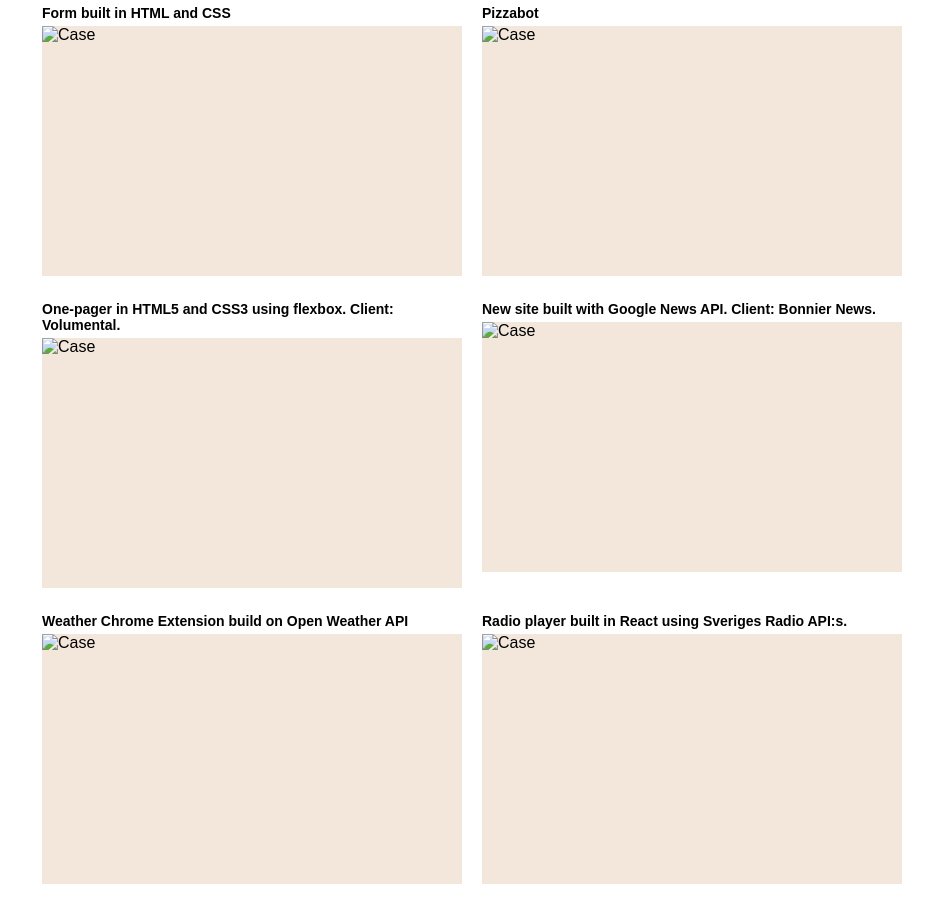
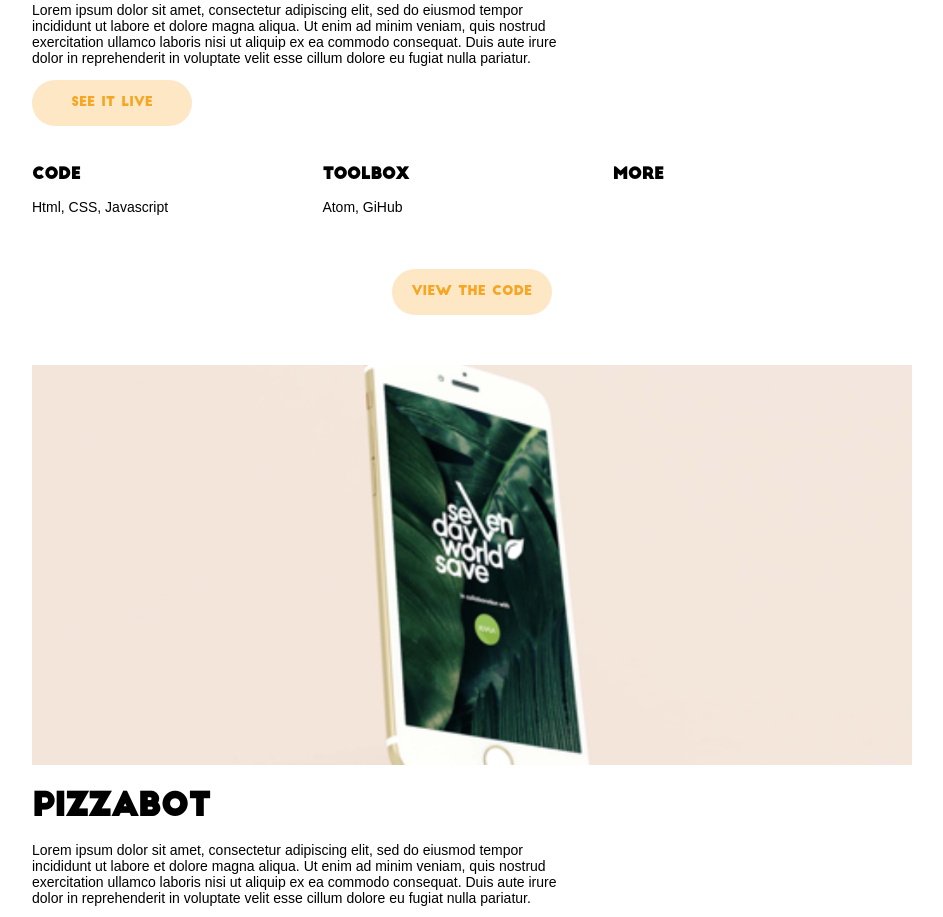
Before and after one commit to LindaOlander/portfolio, a React app: page / in a window 1280 px wide. Shown: the part 602-1519 px from the top of the page, without its empty margins (168-1111 px from the left). Built offline with nearby package versions, Linux system fonts and the light colour scheme.

Commit message:
Case Page

```diff
--- /dev/null
+++ b/src/components/BackBox/BackBox.js
@@ -0,0 +1,18 @@
+import React from "react"
+
+class BackBox extends React.Component {
+
+  render() {
+    return (
+
+      <div className="backBoxContainer">
+        <img className="backBoxImage" src="./images/arrow.png" alt="Back" />
+        <h4>Back</h4>
+      </div>
+
+    )
+  }
+
+}
+
+export default BackBox
--- a/src/components/Case.js
+++ b/src/components/Case.js
@@ -1,11 +1,23 @@
 import React from "react"
+import CasePage from "./CasePage/CasePage"
+import BackBox from "./BackBox/BackBox"
+
+const productsJson = require("./../products.json")
 
 class Case extends React.Component {
 
   render() {
     return (
-      <div>
-        Find me in src/app.js!
+      <div className="PageContainer">
+        <BackBox />
+        {productsJson.products.map(product =>
+          <CasePage
+            title={product.name}
+            image={product.image}
+            description={product.description}
+            code={product.code}
+            toolbox={product.toolbox}
+            more={product.more} />)}
       </div>
     )
   }
--- a/src/components/CaseBox/CaseBox.js
+++ b/src/components/CaseBox/CaseBox.js
@@ -5,7 +5,7 @@ class CaseBox extends React.Component {
   render() {
     return (
       <div className="caseBox">
-        <h4>{this.props.title}</h4>
+        <h5>{this.props.title}</h5>
         <img className="caseImageBox" src={this.props.image} alt="Case" />
       </div>
     )
--- /dev/null
+++ b/src/components/CasePage/CasePage.js
@@ -0,0 +1,38 @@
+import React from "react"
+
+class CasePage extends React.Component {
+
+  render() {
+    return (
+      <div className="casePage">
+        <img className="casePageImage" src={this.props.image} alt="Case" />
+        <div className="casePageText">
+          <h1>{this.props.title}</h1>
+          <p>{this.props.description}</p>
+          <button>See it live</button>
+        </div>
+        <div className="casePageTech">
+          <div className="techContent">
+            <h4>Code</h4>
+            <p>{this.props.code}</p>
+          </div>
+          <div className="techContent">
+            <h4>Toolbox</h4>
+            <p>{this.props.toolbox}</p>
+          </div>
+          <div className="techContent">
+            <h4>More</h4>
+            <p>{this.props.more}</p>
+          </div>
+        </div>
+        <div className="buttonBox">
+          <button>View the code</button>
+        </div>
+      </div>
+
+    )
+  }
+
+}
+
+export default CasePage
--- a/src/components/StartPage.js
+++ b/src/components/StartPage.js
@@ -14,7 +14,7 @@ class StartPage extends React.Component {
 
   render() {
     return (
-      <div className="startPageContainer">
+      <div className="PageContainer">
         <AboutBox />
         <ProjectsBox />
 
@@ -22,12 +22,7 @@ class StartPage extends React.Component {
           {productsJson.products.map(product =>
             <CaseBox
               title={product.name}
-              fileName={product.image}
-              substance={product.substance}
-              size={product.size}
-              numberInPack={product.numberInPack}
-              price={product.price}
-              deliveryTime={product.deliveryTime} />)}
+              image={product.image} />)}
         </div>
 
         <SkillBox />
--- a/src/index.css
+++ b/src/index.css
@@ -15,7 +15,8 @@ h1 {
   font-family: BigJohn;
   font-size: 32px;
   text-transform: uppercase;
-  margin: 0;
+  margin-top: 20px;
+  margin-bottom: 15px;
 }
 
 h2 {
@@ -33,10 +34,18 @@ h3 {
 }
 
 h4 {
+  font-family: BigJohn;
+  font-size: 16px;
+  text-transform: uppercase;
+  margin: 0;
+}
+
+h5 {
   font-family: 'Nunito', sans-serif;
   font-size: 14px;
   font-weight: 700;
   margin: 5px 0;
+  color: pink;
 }
 
 p {
@@ -67,9 +76,11 @@ button:hover {
   justify-content: center;
 }
 
-.startPageContainer {
+.PageContainer {
   margin: 50px 200px;
 }
+
+/*----------STARTPAGE----------*/
 
 .aboutBox {
   display: flex;
@@ -93,32 +104,6 @@ button:hover {
 .aboutBoxImage img {
   width: 100%;
   height: auto;
-}
-
-.CaseBox {
-  display: flex;
-  flex-direction: row;
-  flex-wrap: wrap;
-  width: 100%;
-  margin-bottom: 50px;
-}
-
-.caseBox {
-  display: flex;
-  flex-direction: column;
-  margin: 10px;
-  width: calc(50% - 20px);
-}
-
-.caseImageBox {
-  width: 100%;
-  height: 250px;
-  object-fit: cover;
-  background-color: #f3e7db;
-}
-
-.caseImageBox img {
-  width: 100%;
 }
 
 .skillBox {
@@ -159,6 +144,83 @@ button:hover {
   margin-right: 0 30px;
 }
 
+/*----------CASEPAGE----------*/
+
+.casePage {
+  width: 100%;
+  margin-bottom: 50px;
+}
+
+.casePageImage {
+  width: 100%;
+  height: 400px;
+  object-fit: cover;
+}
+
+.casePageImage img {
+  width: 100%;
+}
+
+.casePageTech {
+  display: flex;
+  flex-direction: row;
+  width: 100%;
+  margin-bottom: 40px;
+}
+
+.casePageText {
+  width: 60%;
+  margin-bottom: 40px;
+}
+
+.techContent {
+  width: 33%;
+}
+
+.CaseBox {
+  display: flex;
+  flex-direction: row;
+  flex-wrap: wrap;
+  width: 100%;
+  margin-bottom: 50px;
+}
+
+.caseBox {
+  display: flex;
+  flex-direction: column;
+  margin: 10px;
+  width: calc(50% - 20px);
+}
+
+.caseImageBox {
+  width: 100%;
+  height: 250px;
+  object-fit: cover;
+  background-color: #f3e7db;
+}
+
+.caseImageBox img {
+  width: 100%;
+}
+
+.backBoxContainer {
+  margin-bottom: 20px;
+  display: flex;
+  flex-direction: row;
+}
+
+.backBoxContainer h4 {
+  color: #F5A623;
+}
+
+.backBoxImage {
+  width: 14px;
+  height: 14px;
+  margin-right: 5px;
+}
+
+/*----------FOOTER----------*/
+
 .footer {
   background-color: #F5A623;
   width: 100%;
--- a/src/index.js
+++ b/src/index.js
@@ -4,4 +4,4 @@ import StartPage from "./components/StartPage"
 import Case from "./components/Case"
 import "./index.css"
 
-ReactDOM.render(<StartPage />, document.getElementById("root"))
+ReactDOM.render(<Case />, document.getElementById("root"))
--- a/src/products.json
+++ b/src/products.json
@@ -2,56 +2,56 @@
 	"products": [{
 			"id": 1,
 			"name": "Form built in HTML and CSS",
-			"image": "https://www.apoteket.se/produktbilder/Validoo/097610s.jpg",
-			"code": "X",
-			"toolbox": "X",
-			"more": "X",
-			"description": "Text text text."
+			"image": "./images/case.png",
+			"code": "Html, CSS, Javascript",
+			"toolbox": "Atom, GiHub",
+			"more": "",
+			"description": "Lorem ipsum dolor sit amet, consectetur adipiscing elit, sed do eiusmod tempor incididunt ut labore et dolore magna aliqua. Ut enim ad minim veniam, quis nostrud exercitation ullamco laboris nisi ut aliquip ex ea commodo consequat. Duis aute irure dolor in reprehenderit in voluptate velit esse cillum dolore eu fugiat nulla pariatur."
 		},
 		{
 			"id": 2,
 			"name": "Pizzabot",
-			"image": "https://www.apoteket.se/produktbilder/Validoo/097610s.jpg",
-			"code": "X",
-			"toolbox": "X",
-			"more": "X",
-			"description": "Text text text"
+			"image": "./images/case.png",
+			"code": "HTML5, CSS3, Javascript",
+			"toolbox": "Atom, GitHub",
+			"more": "",
+			"description": "Lorem ipsum dolor sit amet, consectetur adipiscing elit, sed do eiusmod tempor incididunt ut labore et dolore magna aliqua. Ut enim ad minim veniam, quis nostrud exercitation ullamco laboris nisi ut aliquip ex ea commodo consequat. Duis aute irure dolor in reprehenderit in voluptate velit esse cillum dolore eu fugiat nulla pariatur."
 		},
 		{
 			"id": 3,
 			"name": "One-pager in HTML5 and CSS3 using flexbox. Client: Volumental.",
-			"image": "https://www.apoteket.se/produktbilder/Validoo/097610s.jpg",
-			"code": "X",
-			"toolbox": "X",
-			"more": "X",
-			"description": "Text text text"
+			"image": "./images/case.png",
+			"code": "HTML5, CSS3, Javascript, GitHub",
+			"toolbox": "Atom, Flexbox, GitHub, Slack, Trello",
+			"more": "",
+			"description": "Lorem ipsum dolor sit amet, consectetur adipiscing elit, sed do eiusmod tempor incididunt ut labore et dolore magna aliqua. Ut enim ad minim veniam, quis nostrud exercitation ullamco laboris nisi ut aliquip ex ea commodo consequat. Duis aute irure dolor in reprehenderit in voluptate velit esse cillum dolore eu fugiat nulla pariatur."
 		},
 		{
 			"id": 4,
 			"name": "New site built with Google News API. Client: Bonnier News.",
-			"image": "https://www.apoteket.se/produktbilder/Validoo/097610s.jpg",
-			"code": "X",
-			"toolbox": "X",
-			"more": "X",
-			"description": "Text text text"
+			"image": "./images/case.png",
+			"code": "HTML5, CSS3, Javascript, GitHub",
+			"toolbox": "Atom, Postman, Google News API, Slack, Trello",
+			"more": "",
+			"description": "Lorem ipsum dolor sit amet, consectetur adipiscing elit, sed do eiusmod tempor incididunt ut labore et dolore magna aliqua. Ut enim ad minim veniam, quis nostrud exercitation ullamco laboris nisi ut aliquip ex ea commodo consequat. Duis aute irure dolor in reprehenderit in voluptate velit esse cillum dolore eu fugiat nulla pariatur."
 		},
 		{
 			"id": 5,
 			"name": "Weather Chrome Extension build on Open Weather API",
-			"image": "https://www.apoteket.se/produktbilder/Validoo/097610s.jpg",
-			"code": "X",
-			"toolbox": "X",
-			"more": "X",
-			"description": "Text text text"
+			"image": "./images/case.png",
+			"code": "HTML5, CSS3, Javascript",
+			"toolbox": "Atom, Postman, Open Weather API",
+			"more": "",
+			"description": "Lorem ipsum dolor sit amet, consectetur adipiscing elit, sed do eiusmod tempor incididunt ut labore et dolore magna aliqua. Ut enim ad minim veniam, quis nostrud exercitation ullamco laboris nisi ut aliquip ex ea commodo consequat. Duis aute irure dolor in reprehenderit in voluptate velit esse cillum dolore eu fugiat nulla pariatur."
 		},
 		{
 			"id": 6,
 			"name": "Radio player built in React using Sveriges Radio API:s.",
-			"image": "https://www.apoteket.se/produktbilder/Validoo/097610s.jpg",
-			"code": "X",
-			"toolbox": "X",
-			"more": "X",
-			"description": "Text text text"
+			"image": "./images/case.png",
+			"code": "HTML5, CSS3, Javascript ES6, React, SASS, GitHub",
+			"toolbox": "Atom, Postman",
+			"more": "",
+			"description": "Lorem ipsum dolor sit amet, consectetur adipiscing elit, sed do eiusmod tempor incididunt ut labore et dolore magna aliqua. Ut enim ad minim veniam, quis nostrud exercitation ullamco laboris nisi ut aliquip ex ea commodo consequat. Duis aute irure dolor in reprehenderit in voluptate velit esse cillum dolore eu fugiat nulla pariatur."
 		}
 
 	]
```
Also changed, not shown: public/images/arrow.png (added), public/images/arrow2.png (added), public/images/person.jpg (deleted).
